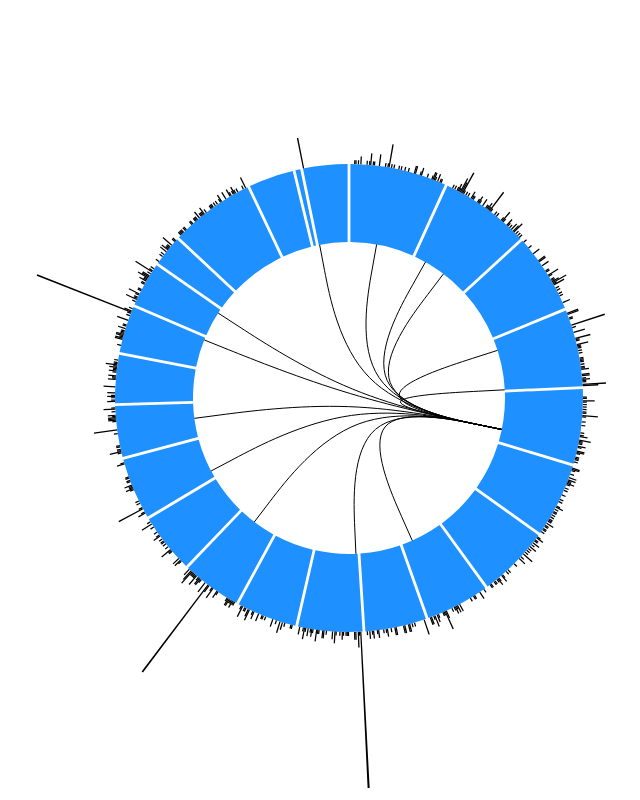
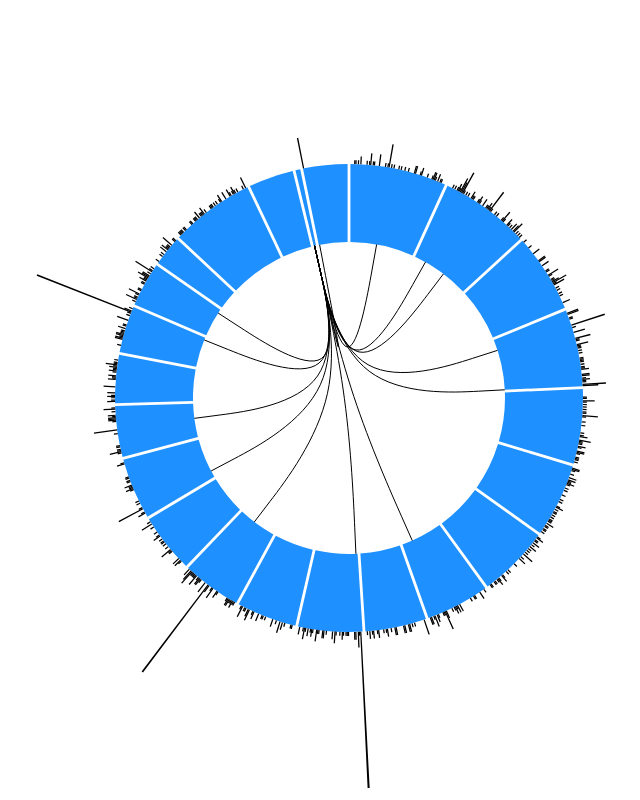
Before and after one commit to timchu90/d3_figures, a website: page zha/circos.html in a window 1280 px wide. Shown: the whole page, without its empty margins (244-884 px from the left). Drawn offline with nearby package versions, Linux system fonts and the light colour scheme.

Commit message:
code cleanup, moving some hardcoded variables

```diff
--- a/zha/circos.html
+++ b/zha/circos.html
@@ -63,49 +63,64 @@
         })
       }
 
+      var RAGangle = 6.05478491672
       var PPOIangle = 1.76806868207
+      var eventThresh = 5
+      var binSize = 2500000
 
+      var chord = d3.line()
+        .x(function(d) { return d.x; })
+        .y(function(d) { return d.y; })
+        .curve(d3.curveBasis)
+
+      var arc_hist = d3.arc()
+        .outerRadius(function(d){return scale(300) + scale(5 * d.data)})
+        .innerRadius(scale(300));
       //build donut, use angles to generate histograms
       d3.queue()
         .defer(buildDonut,"mm10prChrLen.txt")
         .await(function(error, pieArray){
           if (error) throw error;
+          console.log(pieArray)
           d3.tsv("XR4P24.txt", function(error,data){
             // for each chr, build bins, populate with events
             for (var i in pieArray){
-              var binSize = 2500000
               var binNum = Math.floor(pieArray[i].data.length / binSize)
               var bins = Array.apply(null, Array(binNum)).map(Number.prototype.valueOf,0)
-              console.log(mm10chr[i])
               var translocEvents = data.filter(function(item){
                 return item.Rname==mm10chr[i]
               })
+              //console.log(translocEvents)
               for (var j in translocEvents){
-                bins[Math.floor(translocEvents[j].Junction/binSize)] = bins[Math.floor(translocEvents[j].Junction/binSize)] + 1
+                bins[Math.floor(translocEvents[j].Junction/binSize)] = bins[Math.floor(translocEvents[j].Junction/binSize)] + 1;
               }
-              var arc_hist = d3.arc()
-                .outerRadius(function(d){return scale(300) + scale(5 * d.data)})
-                .innerRadius(scale(300));
               var histogram = d3.pie()
                   .sort(null)
                   .startAngle(pieArray[i].startAngle + 0.006)
                   .endAngle(pieArray[i].endAngle - 0.006)
                   .value(function(d) { return binSize });
-              var bin_hist = histogram(bins)
-              console.log(bin_hist)
+              var bin_hist = histogram(bins);
+              //console.log(pieArray[i].data)
+              //console.log(bin_hist)
               //get set of bins over threshold
               var eventsOverThresh = bin_hist.filter(function(item){
-                return item.data>=5
+                return item.data >= eventThresh;
               })
+              //draw historam
+              var h = donut.selectAll()
+                  .data(bin_hist)
+                .enter().append("g")
+                  .attr("class","arc_hist");
+              h.append("path")
+                .attr("d", arc_hist)
+                .style("fill","black");
               //draw curve to each bin over threshold
-              console.log(eventsOverThresh)
               for(var i in eventsOverThresh){
-                var eventAngle = (eventsOverThresh[i].startAngle + eventsOverThresh[i].endAngle) / 2
-                console.log(eventAngle)
+                var eventAngle = (eventsOverThresh[i].startAngle + eventsOverThresh[i].endAngle) / 2;
                 var curve = [
                   {
-                    x: scale(200) * Math.cos(PPOIangle - Math.PI/2 + 0.006) + x(500),
-                    y: scale(200) * Math.sin(PPOIangle - Math.PI/2 + 0.006) + y(500)
+                    x: scale(200) * Math.cos(RAGangle - Math.PI/2 + 0.006) + x(500),
+                    y: scale(200) * Math.sin(RAGangle - Math.PI/2 + 0.006) + y(500)
                   },
                   {
                     x: x(500),
@@ -116,28 +131,11 @@
                     y: scale(200) * Math.sin(eventAngle - Math.PI/2 + 0.006) + y(500)
                   }
                 ]
-                console.log(curve)
-                var chord = d3.line()
-                  .x(function(d) { return d.x; })
-                  .y(function(d) { return d.y; })
-                  .curve(d3.curveBasis)
-
-                console.log(chord(curve))
-
                 svg.append('path')
                   .attr('d', chord(curve))
                   .attr('fill', 'none')
-                  .attr('stroke','black')
-
+                  .attr('stroke','black');
               }
-
-              var h = donut.selectAll()
-                  .data(bin_hist)
-                .enter().append("g")
-                  .attr("class","arc_hist")
-              h.append("path")
-                .attr("d", arc_hist)
-                .style("fill","black")
             }
           })
         })
```
